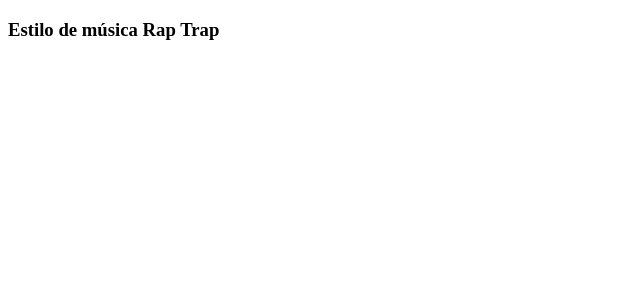
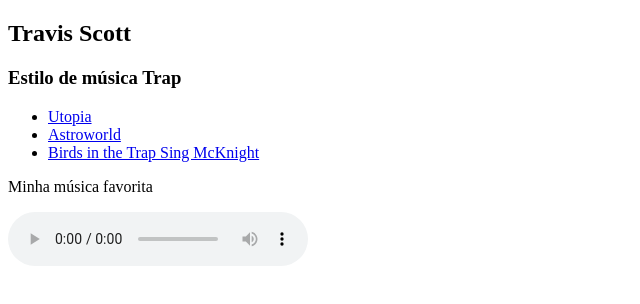
Before and after one commit to GelsonGM/unitelcode2, a plain HTML site: page index.html in a window 1280 px wide. Shown: the whole page, without its empty margins (0-640 px from the left). Drawn offline with Linux system fonts and the light colour scheme.

Commit message:
alteracao

```diff
--- a/index.html
+++ b/index.html
@@ -3,15 +3,28 @@
 <head>
     <meta charset="UTF-8">
     <meta name="viewport" content="width=device-width, initial-scale=1.0">
-    <title>Travis Scoot</title>
+    <title>Trefa</title>
 </head>
 <body>
     <header>
         <section>
-        <h3>Estilo de música Rap Trap</h3>
+            <h1>Travis Scott</h1>
+        <h3>Estilo de música Trap</h3>
+            <ul>
+                <li>
+                 <a href="https://www.vagalume.com.br/travis-scott/">Utopia</a>
+                </li>
+                <li>
+                    <a href="https://www.vagalume.com.br/travis-scott/discografia/astroworld.html">Astroworld</a>
+                </li>
+                <li>
+                    <a href="https://www.vagalume.com.br/travis-scott/discografia/birds-in-the-trap-sing-mcknight.html">Birds in the Trap Sing McKnight</a>
+                </li>
 
-
-        </section>
+            </ul>
+                 <p>Minha música favorita</p>
+                <audio src="Audio/03 goosebumps.mp3" controls></audio>
+       </section>
     </header>
 </body>
 </html>
```
Also changed, not shown: 1 other file.
